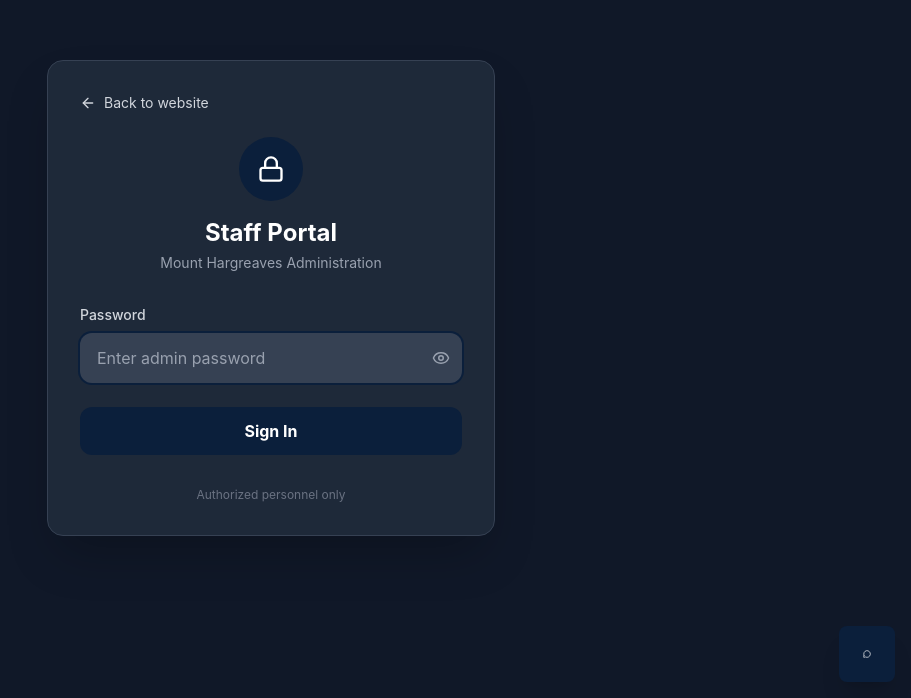
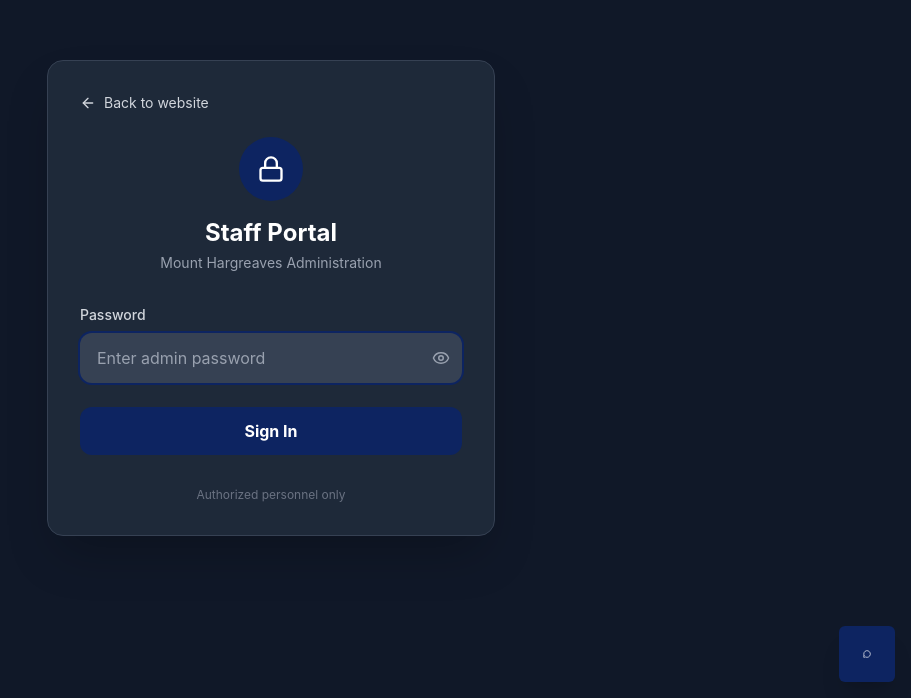
Before and after one commit to slmazwi-coder/Lagrange-sss, a React (Vite) app: page /admin/login in a window 1280 px wide. Shown: the part 102-800 px from the top of the page, without its empty margins (369-1280 px from the left). Built offline with nearby package versions, Linux system fonts and the light colour scheme.

Commit message:
Update index.css

```diff
--- a/src/index.css
+++ b/src/index.css
@@ -1,29 +1,33 @@
 @import "tailwindcss";
 
 @theme {
-  --color-school-green: #0B1F3B;
+  --color-school-green: #0D2461;
+  --color-school-navy: #0D2461;
+  --color-school-navy-dark: #091a47;
+  --color-school-navy-light: #1a3578;
+  --color-school-gold: #C8A951;
   --color-school-white: #ffffff;
   --font-sans: "Inter", ui-sans-serif, system-ui, sans-serif;
 }
 
 @layer base {
   body {
-    @apply bg-gray-50 text-gray-900;
+    @apply bg-slate-50 text-gray-900;
   }
 }
 
 .glass-nav {
-  @apply bg-white/90 backdrop-blur-md border-b border-gray-200 sticky top-0 z-50;
+  @apply bg-white/95 backdrop-blur-md border-b border-blue-100 sticky top-0 z-50;
 }
 
 .btn-primary {
-  @apply bg-school-green text-white px-6 py-2 rounded-lg font-semibold hover:bg-[#081529] transition-colors;
+  @apply bg-[#0D2461] text-white px-6 py-2 rounded-md font-semibold hover:bg-[#091a47] transition-colors;
 }
 
 .section-title {
-  @apply text-3xl font-bold text-school-green mb-8 text-center;
+  @apply text-3xl font-bold text-[#0D2461] mb-8 text-center;
 }
 
 .card {
-  @apply bg-white p-6 rounded-xl shadow-sm border border-gray-100 hover:shadow-md transition-shadow;
+  @apply bg-white p-6 rounded-lg shadow-sm border border-blue-50 hover:shadow-md hover:border-blue-100 transition-all;
 }
```
